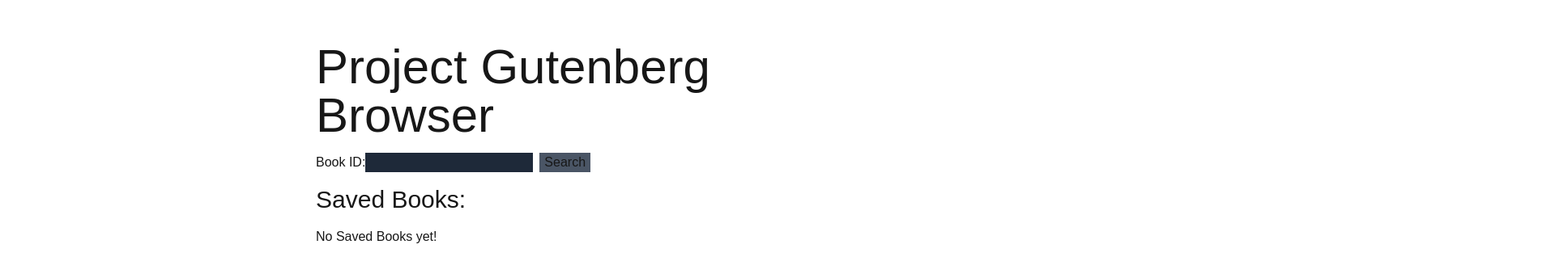
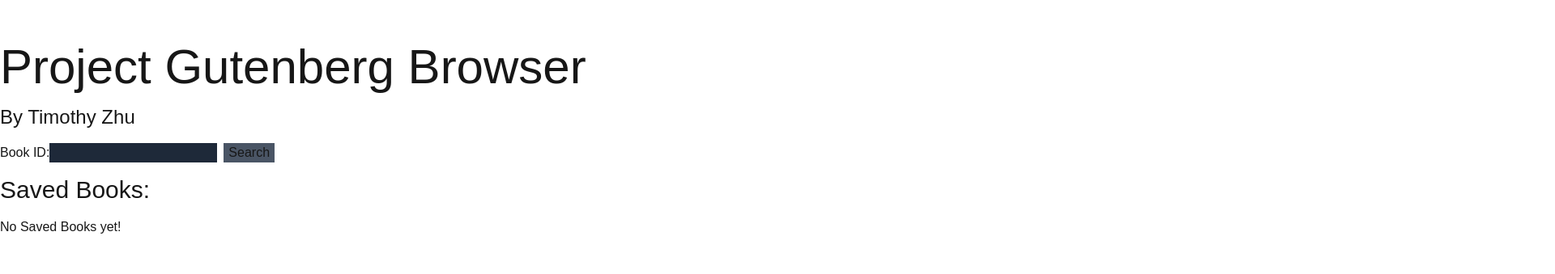
Before and after one commit to tz277/haven, a Next.js app: page / in a window 1280 px wide. Shown: the part 197-536 px from the top of the page at 81% size, 1920 px wide, since content can reach past the window. Built offline with nearby package versions, Linux system fonts and the light colour scheme.

Commit message:
add specification comments

```diff
--- a/app/models.ts
+++ b/app/models.ts
@@ -1,5 +1,11 @@
+/**
+ * Represents a book from Project Gutenberg.
+ */
 export interface Book {
+    /** The entire contents of the book, in string format. */
     content: string;
+
+    /** Metadata on the book, as scraped from Project Gutenber's website. */
     metadata: {
         title: string,
         author: string,
--- a/app/page.tsx
+++ b/app/page.tsx
@@ -7,6 +7,13 @@
 import { AnalysisResponseData } from "@/pages/api/generateanalysis";
 import { useLocalStorage } from "./useLocalStorage";
 
+/**
+ * The state of the page, wrt whether a book is selected or not.
+ *
+ * When a book is queried, it may be in a loading state before the book is loaded.
+ *
+ * When a book is queried, an error may arise before the book is loaded.
+ */
 type SelectedBookState = |
 {
   kind: "NoneSelected";
@@ -24,22 +31,40 @@
   message: string,
 };
 
+/**
+ * The main controller component of the app.
+ */
 export default function Home() {
+  /** State of the currently selected book (if one is selected or loading). */
   const [selectedBookState, setSelectedBookState] = useState<SelectedBookState>({ kind: "NoneSelected" });
+
+  /** State of the Book ID input field. */
   const [inputState, setInputState] = useState<string>("");
-  const { listSavedMetadata, getSavedBook, saveBook, clearAllBooks } = useLocalStorage();
 
+  /** Handlers for persisting books to local storage, and reading them. */
+  const {
+    listSavedMetadata,    // List of all saved books (and their metadata)
+    getSavedBook,         // Gets the text of a saved book by ID.
+    saveBook,             // Saves a book to local storage.
+    clearAllBooks         // Clears all books in local storage.
+  } = useLocalStorage();
+
+  /**
+   * Hanlder for clicking the "Search" button after entering a book ID.
+   */
   const handleClickSearch = useCallback(() => {
     setSelectedBookState({ kind: "Loading" });
 
     const savedBook = getSavedBook(Number(inputState));
 
     if (savedBook) {
+      // No need to fetch book if the desired book is already saved.
       setSelectedBookState({ kind: "SelectedBookLoaded", book: savedBook, llmAnalysis: undefined });
     } else {
       // Book has not been saved yet.
       const url = `/api/fetchbook/${inputState}`;
 
+      // If book is successfully fetched, adjust the page state with the book. (And save it to local storage.)
       axios.get<BookResponseData>(url).then((response) => {
         if (response.data.kind === "Success") {
           setSelectedBookState({ kind: "SelectedBookLoaded", book: response.data.book, llmAnalysis: undefined });
@@ -54,6 +79,9 @@
 
   }, [inputState, getSavedBook, saveBook]);
 
+  /**
+   * Handler for the "Generate LLM Analaysis" Button. Fetches a dynamic llm analysis via Groq and renders it.
+   */
   const handleGenerateLlmAnalysis = useCallback(() => {
     if (selectedBookState.kind === "SelectedBookLoaded" && !selectedBookState.llmAnalysis) {
       const url = '/api/generateanalysis';
@@ -66,12 +94,18 @@
     }
   }, [selectedBookState]);
 
+  /**
+   * If currently viewing the LLM analaysis, offers a way to go back to the book content.
+   */
   const handleBackToContent = useCallback(() => {
     if (selectedBookState.kind === "SelectedBookLoaded" && selectedBookState.llmAnalysis) {
       setSelectedBookState((prev) => ({ ...prev, llmAnalysis: undefined }));
     }
   }, [selectedBookState]);
 
+  /**
+   * If currently viewing a book (content or llm analysis), offers a way to exit the book.
+   */
   const handleExitBook = useCallback(() => {
     if (selectedBookState.kind === "SelectedBookLoaded") {
       setSelectedBookState({ kind: "NoneSelected" });
@@ -80,11 +114,16 @@
   }, [selectedBookState]);
 
   return (
-    <div className="w-[500px] mx-auto mt-[250px]">
+    <div className="w-[7500px] mx-auto mt-[250px]">
+
       <h1 className="text-6xl mb-4">Project Gutenberg Browser</h1>
+      <h2 className="text-2xl mb-4">By Timothy Zhu</h2>
+
       <SearchBar inputState={inputState} setInputState={setInputState} onClick={handleClickSearch} />
+
       <h2 className="text-3xl mb-4">Saved Books: </h2>
-      {listSavedMetadata.length ? <RenderBookList listSavedMetadata={listSavedMetadata} onClearSavedBooks={clearAllBooks} /> : <div>No Saved Books yet!</div>}
+      {listSavedMetadata.length ? <RenderSavedBookList listSavedMetadata={listSavedMetadata} onClearSavedBooks={clearAllBooks} /> : <div>No Saved Books yet!</div>}
+
       <RenderBook
         selectedBookState={selectedBookState}
         onGenerateAnalysis={handleGenerateLlmAnalysis}
@@ -168,7 +207,7 @@
   }
 }
 
-function RenderBookList({ listSavedMetadata, onClearSavedBooks }: { listSavedMetadata: { bookId: number, metadata: Book["metadata"]; }[]; onClearSavedBooks: () => void; }) {
+function RenderSavedBookList({ listSavedMetadata, onClearSavedBooks }: { listSavedMetadata: { bookId: number, metadata: Book["metadata"]; }[]; onClearSavedBooks: () => void; }) {
   return (
     <div className="mb-4">
       <button
```
Also changed, not shown: pages/api/fetchbook/[bookId].ts (+15 -0 lines), pages/api/generateanalysis.ts (+7 -0 lines).
